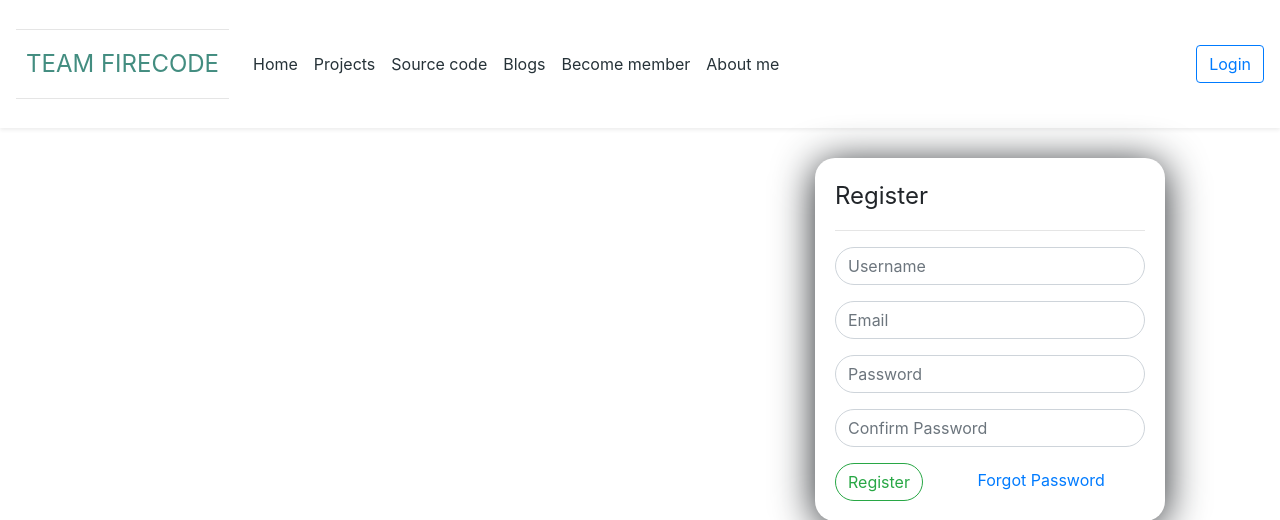
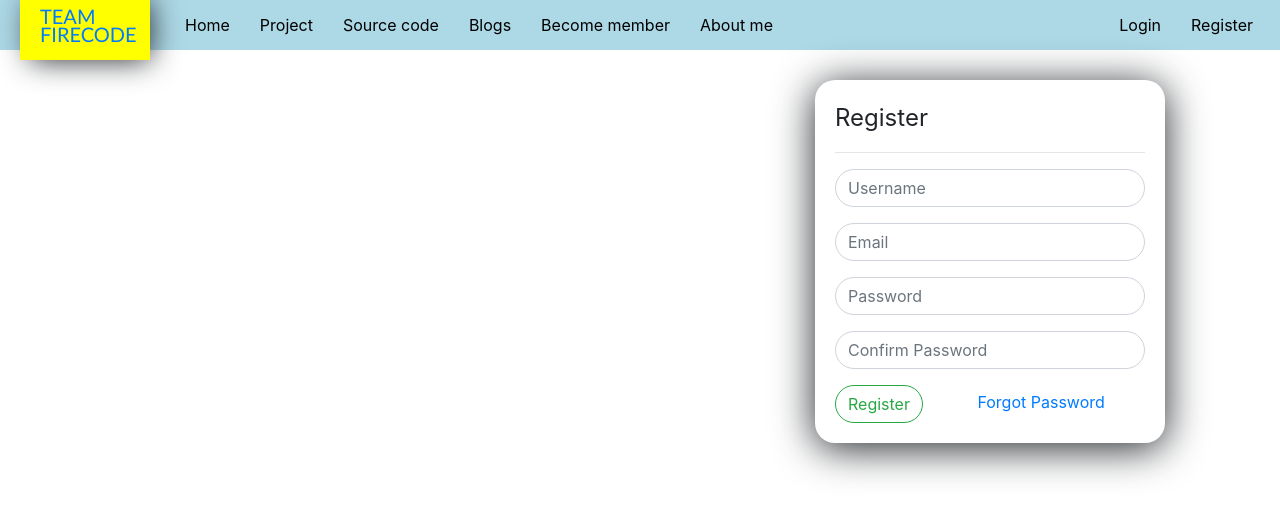
Before and after one commit to mohit-kumar-suthar/TF_project-old-, a Django app: page /register in a window 1280 px wide. Shown: the top 520 px of the page. Run offline with Django 3.2, Linux system fonts and the light colour scheme; some libraries are stand-ins or nearby versions.

Commit message:
css html commit

```diff
--- a/Templates/base.html
+++ b/Templates/base.html
@@ -5,8 +5,10 @@
     <meta name="viewport" content="width=device-width, initial-scale=1.0">
     <link rel="shortcut icon" href="/media/img/logo.png">
     {% load static %}
+    <link rel="stylesheet" href="https://stackpath.bootstrapcdn.com/bootstrap/4.5.2/css/bootstrap.min.css" integrity="sha384-JcKb8q3iqJ61gNV9KGb8thSsNjpSL0n8PARn9HuZOnIxN0hoP+VmmDGMN5t9UJ0Z" crossorigin="anonymous">
     <link rel='stylesheet' href="{% static 'css/main.css' %}">
-    <link rel="stylesheet" href="https://stackpath.bootstrapcdn.com/bootstrap/4.5.2/css/bootstrap.min.css" integrity="sha384-JcKb8q3iqJ61gNV9KGb8thSsNjpSL0n8PARn9HuZOnIxN0hoP+VmmDGMN5t9UJ0Z" crossorigin="anonymous">
+    <link rel='stylesheet' href="{% static 'css/header.css' %}">
+
 
     <title>{% block title %} {% endblock %}</title>
 </head>
--- a/Templates/header.html
+++ b/Templates/header.html
@@ -8,8 +8,8 @@
   </button>
   <div class="collapse navbar-collapse" id="navbarNav">
     <ul class="navbar-nav">
-      <li class="nav-item active">
-        <a class="nav-link" href="#">Home <span class="sr-only">(current)</span></a>
+      <li class="nav-item">
+        <a class="nav-link" href="#">Home</a>
       </li>
       <li class="nav-item">
         <a class="nav-link" href="#">Projects</a>
--- /dev/null
+++ b/Templates/header1.html
@@ -0,0 +1,45 @@
+{% extends "base.html" %}
+{% block title %}Team FireCode{% endblock %}
+{% block body %}
+<header class="main-header">
+    <div class='logo'>
+        <a href="#">TEAM FIRECODE</a>
+    </div>
+    <nav class="main-header_nav">
+        <ul class="main-header_item-list">
+            <li class="main-header_item">
+                <a href="#">Home</a>
+            </li>
+            <li class="main-header_item">
+                <a href="#">Project</a>
+            </li>
+            <li class="main-header_item">
+                <a href="#">Source code</a>
+            </li>
+            <li class="main-header_item">
+                <a href="#">Blogs</a>
+            </li>
+            <li class="main-header_item">
+                <a href="#">Become member</a>
+            </li>
+            <li class="main-header_item">
+                <a href="#">About me</a>
+            </li>
+            <div class="account-btn">
+                <li class="main-header_item">
+                    <a href="#">Login</a>
+                </li>
+                <li class="main-header_item">
+                    <a href="#">Register</a>
+                </li>
+            </div>
+        </ul>
+        <div class="menu-btn">
+            <li class="main-header_item">
+                <a href="#">Menu</a>
+            </li>
+        </div>
+    </nav>
+
+</header>
+{% endblock %}
--- a/Templates/register.html
+++ b/Templates/register.html
@@ -1,7 +1,7 @@
 {% extends "base.html" %}
 {% block title %}Team FireCode - Register{% endblock %}
 {% block body %}
-{% include 'header.html'%}
+{% include 'header1.html'%}
 <div class="container">
     <div class="row" id="form-row">
         <div class="col-md"> </div>
--- /dev/null
+++ b/static/css/header.css
@@ -0,0 +1,92 @@
+body{
+    margin:0;
+    padding:0;
+    text-decoration: none;
+}
+
+.logo{
+    background-color:yellow;
+    font-size: 20px;
+    font-family:'Gill Sans';
+    display:flex;
+    padding:0 20px;
+    align-items: center;
+    height: 70px;
+    width:130px;
+    box-shadow: 5px 5px 30px -5px;
+    margin-right:20px;
+    line-height: 90%;
+}
+
+
+.logo a{
+    text-decoration: none;
+}
+
+main{
+    padding:50px;
+}
+
+.main-header{
+    width:100%;
+    height:50px;
+    background-color:lightblue;
+    display: flex;
+    align-items:center;
+    padding: 0 20px;
+}
+
+
+
+.main-header_item-list{
+    list-style: none;
+    margin:0;
+    padding:0;
+    display: flex;
+    align-items:center;
+}
+
+
+
+.main-header_item a{
+    text-decoration: none;
+    color:black;
+    padding:15px;
+    margin: 0 5 px;
+
+
+}
+
+.main-header_item a:hover{
+    color:yellow;
+    background-color:gray;
+    transition:0.5s;
+}
+
+.account-btn{
+    display: flex;
+    position:absolute;
+    right:0px;
+    margin-right:12px;
+
+}
+.menu-btn{
+    display: none;
+}
+@media all and (max-width:925px){
+    .main-header_item-list{
+        display: none;
+    }
+
+    .menu-btn{
+        display: inline;
+        position: absolute;
+        right:12px;
+        top:12.5px;
+        list-style: none;
+    }
+    .account-btn{
+        position: relative;
+        display: flex;
+    }
+}
```
Also changed, not shown: team_firecode/settings.py (+15 -0 lines), 2 other files.
